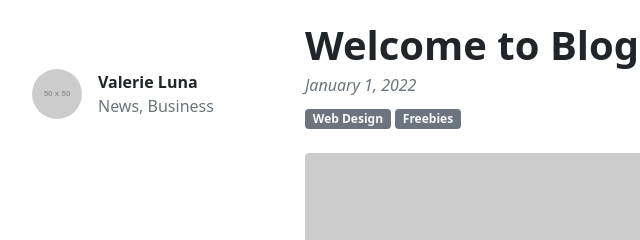
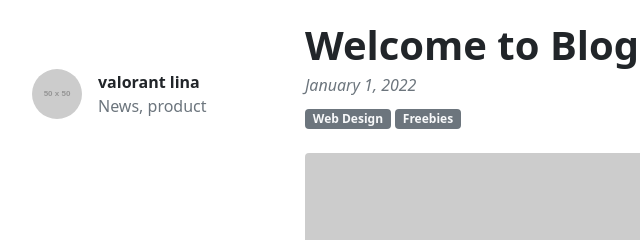
Before and after one commit to penguin789456/shop, a plain HTML site: page blog-post.html in a window 1280 px wide. Shown: the part 131-371 px from the top of the page, 86-726 px from the left. Drawn offline with nearby package versions, Linux system fonts and the light colour scheme; placeholder pictures from the web are drawn by us.

Commit message:
update blog-post.html

```diff
--- a/blog-post.html
+++ b/blog-post.html
@@ -53,8 +53,8 @@
                             <div class="d-flex align-items-center mt-lg-5 mb-4">
                                 <img class="img-fluid rounded-circle" src="https://dummyimage.com/50x50/ced4da/6c757d.jpg" alt="..." />
                                 <div class="ms-3">
-                                    <div class="fw-bold">Valerie Luna</div>
-                                    <div class="text-muted">News, Business</div>
+                                    <div class="fw-bold">valorant lina</div>
+                                    <div class="text-muted">News, product</div>
                                 </div>
                             </div>
                         </div>
```
